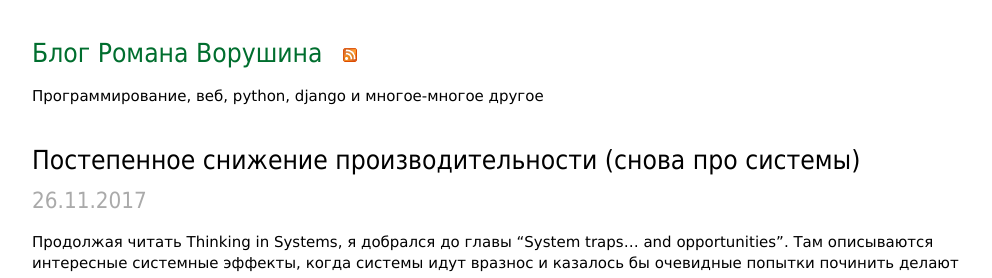
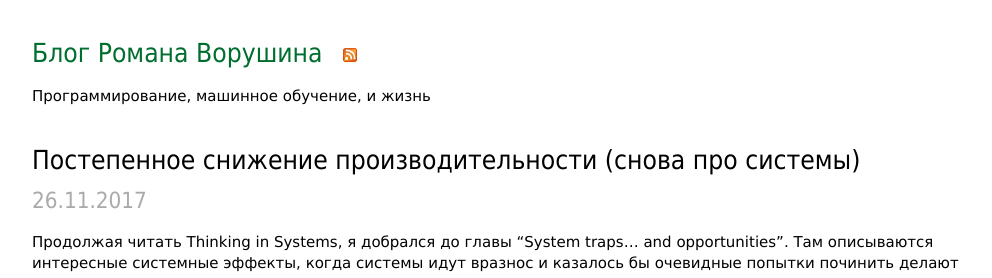
Before and after one commit to vorushin/vorushin.github.io, a Jekyll site: the page built from index.html, in a window 1280 px wide and 900 px high. Shown: the top 278 px of the window, without its empty margins (143-1135 px from the left). Built offline with Jekyll 4.4.1, drawn with Linux system fonts in a browser that asks for light colours; the list of posts is cut into pages by our own code.

```diff
--- a/_layouts/default.html
+++ b/_layouts/default.html
@@ -11,7 +11,7 @@
 	     <img src="/img/feed-icon-14x14.png" id="feed_icon" alt="Блог - свежие записи (Atom)">
 	  </a>
 	</h2>
-	<p>Программирование, веб, python, django и многое-многое другое</p>
+	<p>Программирование, машинное обучение, и жизнь</p>
 	</div>
 	<div class="container">{{ content }}</div>
 	<script type="text/javascript">
```
